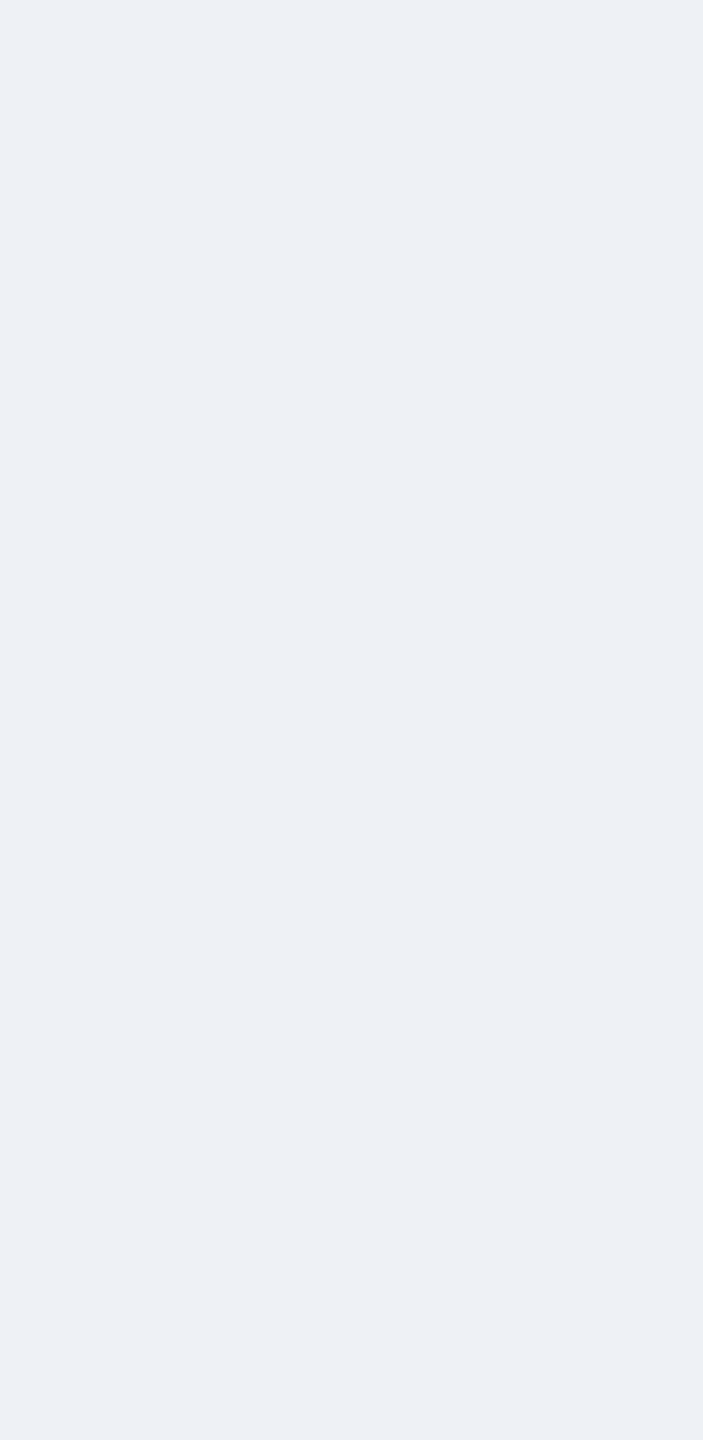
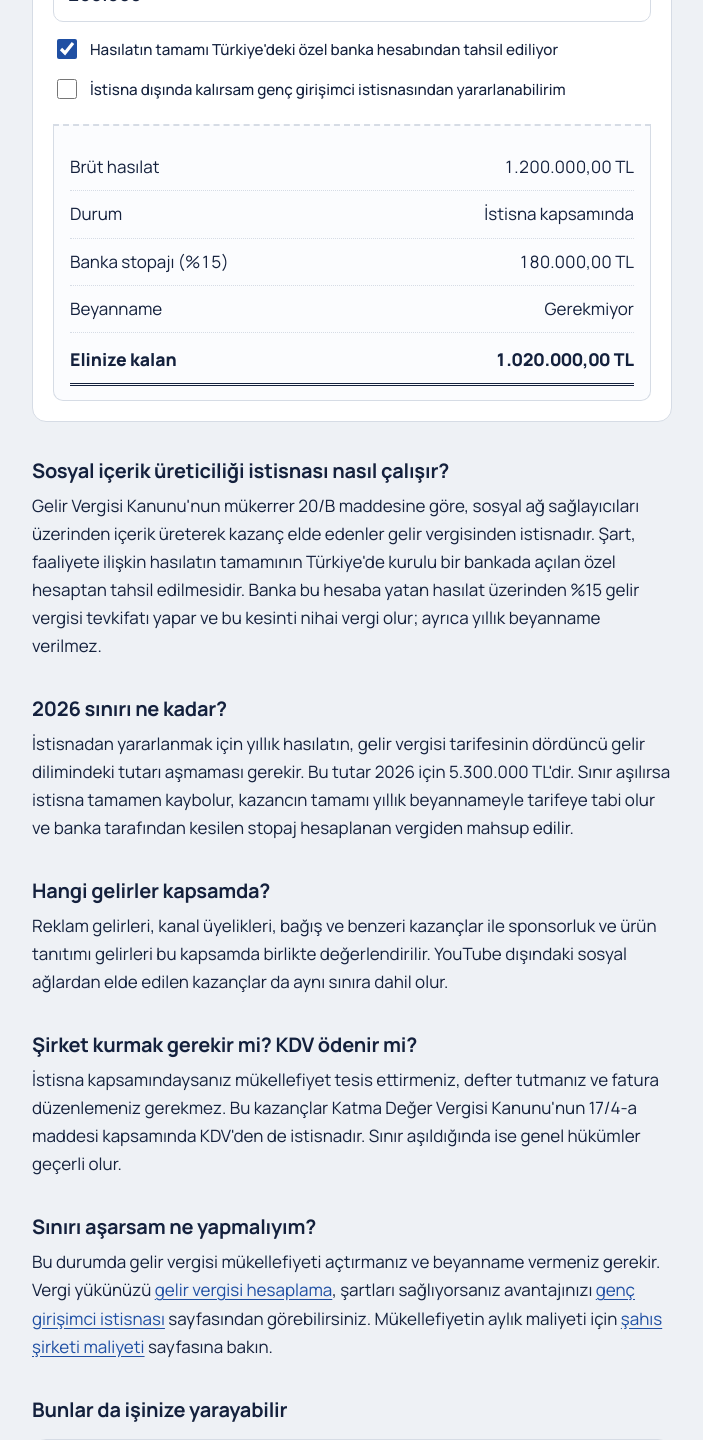
Before and after one commit to yavuzscvk-source/freelancer-vergi, a Next.js app: page /youtube-vergi-hesaplama in a window 1280 px wide. Before the commit this address had no page. Shown: the part 540-1980 px from the top of the page, without its empty margins (288-991 px from the left). Before the commit the page ends 800 px from the top, so only its background shows below. Built offline with nearby package versions, Linux system fonts and the light colour scheme.

Commit message:
Create page.js

```diff
--- /dev/null
+++ b/app/youtube-vergi-hesaplama/page.js
@@ -0,0 +1,38 @@
+import Link from "next/link";
+import IcerikHesaplayici from "../IcerikHesaplayici";
+import Kaynaklar from "../Kaynaklar";
+import { sayfa } from "../../lib/seo";
+
+export const metadata = sayfa({
+  baslik: "YouTube Gelir Vergisi Hesaplama 2026",
+  aciklama: "YouTube kazancınızın vergisini hesaplayın. 2026 sosyal içerik üreticiliği istisnası, 5.300.000 TL sınırı ve %15 banka stopajı.",
+  yol: "/youtube-vergi-hesaplama",
+});
+
+export default function Youtube() {
+  return (
+    <>
+      <h1>YouTube gelir vergisi hesaplama 2026</h1>
+      <p>Yıllık YouTube hasılatınızı girin; istisna kapsamında mısınız, ne kadar vergi ödeyeceksiniz, elinize ne kalacak görün.</p>
+
+      <IcerikHesaplayici platform="YouTube" />
+
+      <h2>Sosyal içerik üreticiliği istisnası nasıl çalışır?</h2>
+      <p>Gelir Vergisi Kanunu'nun mükerrer 20/B maddesine göre, sosyal ağ sağlayıcıları üzerinden içerik üreterek kazanç elde edenler gelir vergisinden istisnadır. Şart, faaliyete ilişkin hasılatın tamamının Türkiye'de kurulu bir bankada açılan özel hesaptan tahsil edilmesidir. Banka bu hesaba yatan hasılat üzerinden %15 gelir vergisi tevkifatı yapar ve bu kesinti nihai vergi olur; ayrıca yıllık beyanname verilmez.</p>
+
+      <h2>2026 sınırı ne kadar?</h2>
+      <p>İstisnadan yararlanmak için yıllık hasılatın, gelir vergisi tarifesinin dördüncü gelir dilimindeki tutarı aşmaması gerekir. Bu tutar 2026 için 5.300.000 TL'dir. Sınır aşılırsa istisna tamamen kaybolur, kazancın tamamı yıllık beyannameyle tarifeye tabi olur ve banka tarafından kesilen stopaj hesaplanan vergiden mahsup edilir.</p>
+
+      <h2>Hangi gelirler kapsamda?</h2>
+      <p>Reklam gelirleri, kanal üyelikleri, bağış ve benzeri kazançlar ile sponsorluk ve ürün tanıtımı gelirleri bu kapsamda birlikte değerlendirilir. YouTube dışındaki sosyal ağlardan elde edilen kazançlar da aynı sınıra dahil olur.</p>
+
+      <h2>Şirket kurmak gerekir mi? KDV ödenir mi?</h2>
+      <p>İstisna kapsamındaysanız mükellefiyet tesis ettirmeniz, defter tutmanız ve fatura düzenlemeniz gerekmez. Bu kazançlar Katma Değer Vergisi Kanunu'nun 17/4-a maddesi kapsamında KDV'den de istisnadır. Sınır aşıldığında ise genel hükümler geçerli olur.</p>
+
+      <h2>Sınırı aşarsam ne yapmalıyım?</h2>
+      <p>Bu durumda gelir vergisi mükellefiyeti açtırmanız ve beyanname vermeniz gerekir. Vergi yükünüzü <Link href="/gelir-vergisi-hesaplama">gelir vergisi hesaplama</Link>, şartları sağlıyorsanız avantajınızı <Link href="/genc-girisimci-istisnasi">genç girişimci istisnası</Link> sayfasından görebilirsiniz. Mükellefiyetin aylık maliyeti için <Link href="/sahis-sirketi-maliyeti">şahıs şirketi maliyeti</Link> sayfasına bakın.</p>
+
+      <Kaynaklar sayfa="youtube" />
+    </>
+  );
+}
```
